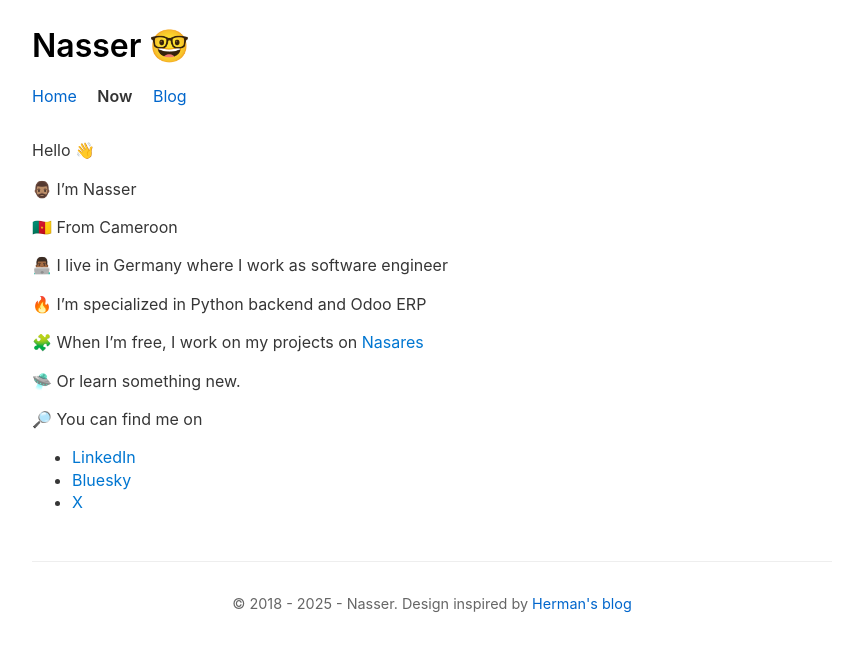
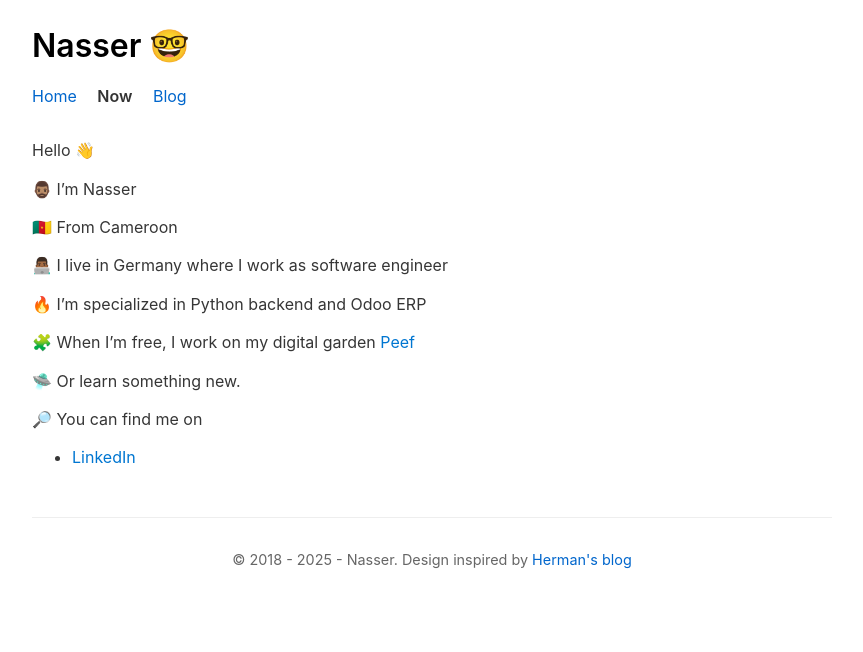
Before and after one commit to abdounasser202/abdounasser202.github.io, a Jekyll site: the page built from _pages/now.md, in a window 1280 px wide. Shown: the top 652 px of the page, without its empty margins (208-1071 px from the left). Built offline with Jekyll 4.4.1, drawn with Linux system fonts in a browser that asks for light colours.

Commit message:
update links

```diff
--- a/_pages/now.md
+++ b/_pages/now.md
@@ -14,12 +14,10 @@ Hello 👋
 
 🔥 I'm specialized in Python backend and Odoo ERP
 
-🧩 When I'm free, I work on my projects on [Nasares](https://nasares.github.io)
+🧩 When I'm free, I work on my digital garden [Peef](https://peef.dev)
 
 🛸 Or learn something new.
 
 🔎 You can find me on
 
 - [LinkedIn](https://linkedin.com/in/abdounasser202)
-- [Bluesky](https://bsky.app/profile/abdounasser202.bsky.social)
-- [X](https://x.com/abdounasser202)
--- a/index.html
+++ b/index.html
@@ -8,14 +8,14 @@ description: Opinions and Ideas.
     <p>I'm an experienced <a href="https://odoo.com">Odoo</a> developer since 2016,
         passionate about designing clean, modular, and production-ready business applications.</p>
 
-    <p><b><a href="https://nasares.github.io">Nasares</a></b> is my digital lab where I explore ideas
+    <p><b><a href="https://peef.dev">Peef</a></b> is my digital lab where I explore ideas
         around tech stacks I love.</p>
 
     <p><b>Why this site ?</b></p>
 
     <p>Because I would like <a href="/blog">to just share my opinions and ideas</a>.</p>
 
-    <p>You can find all my technical and business related articles on my <a href="https://nasares.github.io">digital garden</a> </p>
+    <p>You can find all my technical and business related articles on my <a href="https://peef.dev/post/articles">digital garden</a> </p>
 
     <p>If you want to know what i'm doing now, <a href="{{ '/now/' | relative_url }}">you can check here</a>.</p>
 </div>
```
